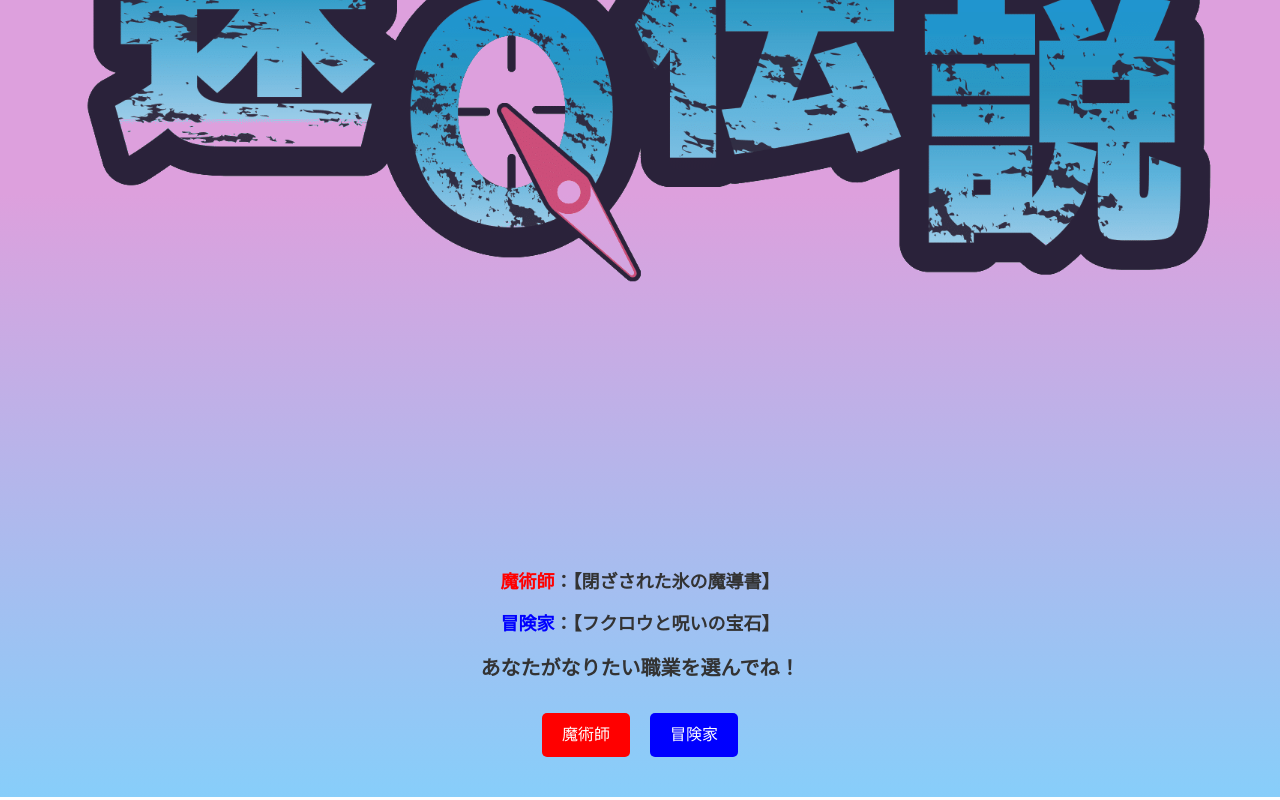
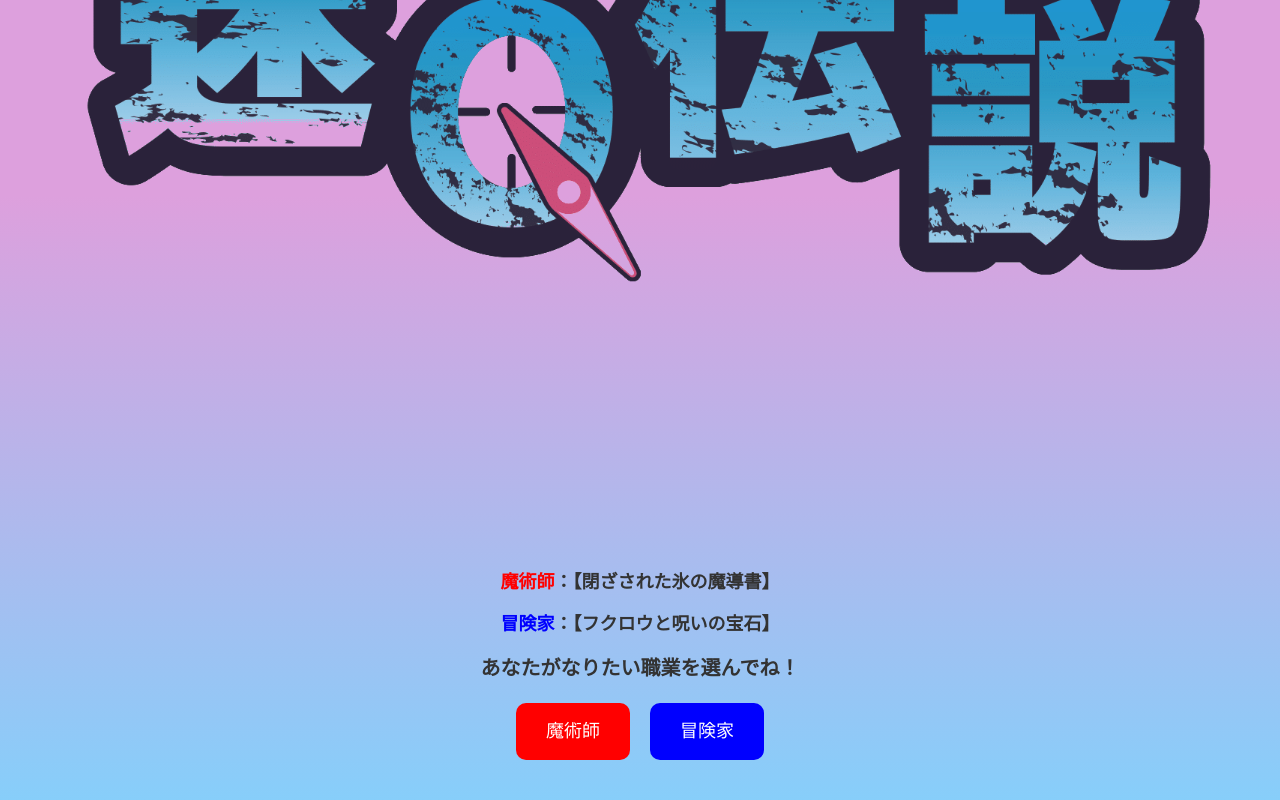
Before and after one commit to onizawashotaro4061/my-next-app, a Next.js app: page /click-counter in a window 1280 px wide. Shown: the part 711-1511 px from the top of the page. Built offline with nearby package versions, Linux system fonts and the light colour scheme.

Commit message:
handover

```diff
--- a/src/app/click-counter/page.tsx
+++ b/src/app/click-counter/page.tsx
@@ -14,14 +14,14 @@ const ClickCounterPage: React.FC = () => {
     const newCounts = [...clickCounts];
     newCounts[0] += 1;
     setClickCounts(newCounts);
-    router.push('/quiz/C1');
+    router.push('/quiz/A1');
   };
 
   const handleClickB = async () => {
     const newCounts = [...clickCounts];
     newCounts[1] += 1;
     setClickCounts(newCounts);
-    router.push('/quiz/D1');
+    router.push('/quiz/B1');
   };
 
   return (
--- a/src/app/components/ClickButton.tsx
+++ b/src/app/components/ClickButton.tsx
@@ -1,45 +1,30 @@
-"use client";
+// src/app/components/ClickButton.tsx
+import React from 'react';
 
-interface ClickButtonProps {
+type ClickButtonProps = {
   onClick: () => void;
   count: number;
-  label: string; // フロントエンドでの表示用
-  color: string;
-}
-
-const ClickButton: React.FC<ClickButtonProps> = ({ onClick, label, color }) => {
-  const handleClick = async () => {
-    const course = label === "魔術師" ? "A" : "B"; // labelからcourseに変換
-
-    const res = await fetch('/api/click', {
-      method: 'POST',
-      headers: {
-        'Content-Type': 'application/json',
-      },
-      body: JSON.stringify({ course }), // labelではなくcourseを送信
-    });
-    const data = await res.json();
-
-    if (res.ok) {
-      onClick(); // クリック数を更新する関数を呼び出す
-    } else {
-      console.error('Error:', data.error);
-    }
+  label: string;
+  color?: string;
 };
 
+const ClickButton: React.FC<ClickButtonProps> = ({ onClick, count, label, color = 'black' }) => {
   return (
-    <div>
-      <button  onClick={handleClick}
+    <button
+      onClick={onClick}
       style={{
+        padding: '15px 30px',
+        fontSize: '18px',
         backgroundColor: color,
         color: '#fff',
-          padding: '10px 20px',
         border: 'none',
-          borderRadius: '5px',
+        borderRadius: '10px',
         cursor: 'pointer',
-          marginTop: '10px', }}>
-          {label}</button>
-    </div>
+        transition: 'background-color 0.3s',
+      }}
+    >
+      {label}
+    </button>
   );
 };
 
--- a/src/app/page.tsx
+++ b/src/app/page.tsx
@@ -24,7 +24,7 @@ export default function ClickLink() {
        style={{
           width: '100%',
           maxWidth: '600px', }} />
-      <a href="https://line.me/R/ti/p/@659ygqtv#~" style={{ textDecoration: 'none' }}>
+      <a href="/select-detail" style={{ textDecoration: 'none' }}>
         <button style={{
           fontSize: '24px',
           padding: '15px 50px',
--- a/src/app/select-detail/page.tsx
+++ b/src/app/select-detail/page.tsx
@@ -35,10 +35,8 @@ export default function SelectDetail() {
       if (response.ok) {
         router.push('/click-counter');
       } else {
-        alert('送信に失敗しました。再試行してください。');
+       router.push('/click-counter');
       }
-    } else {
-      alert('性別と年齢を入力してください。');
     }
   };
 
```
Lines whose indentation alone changed are shown as unchanged.
